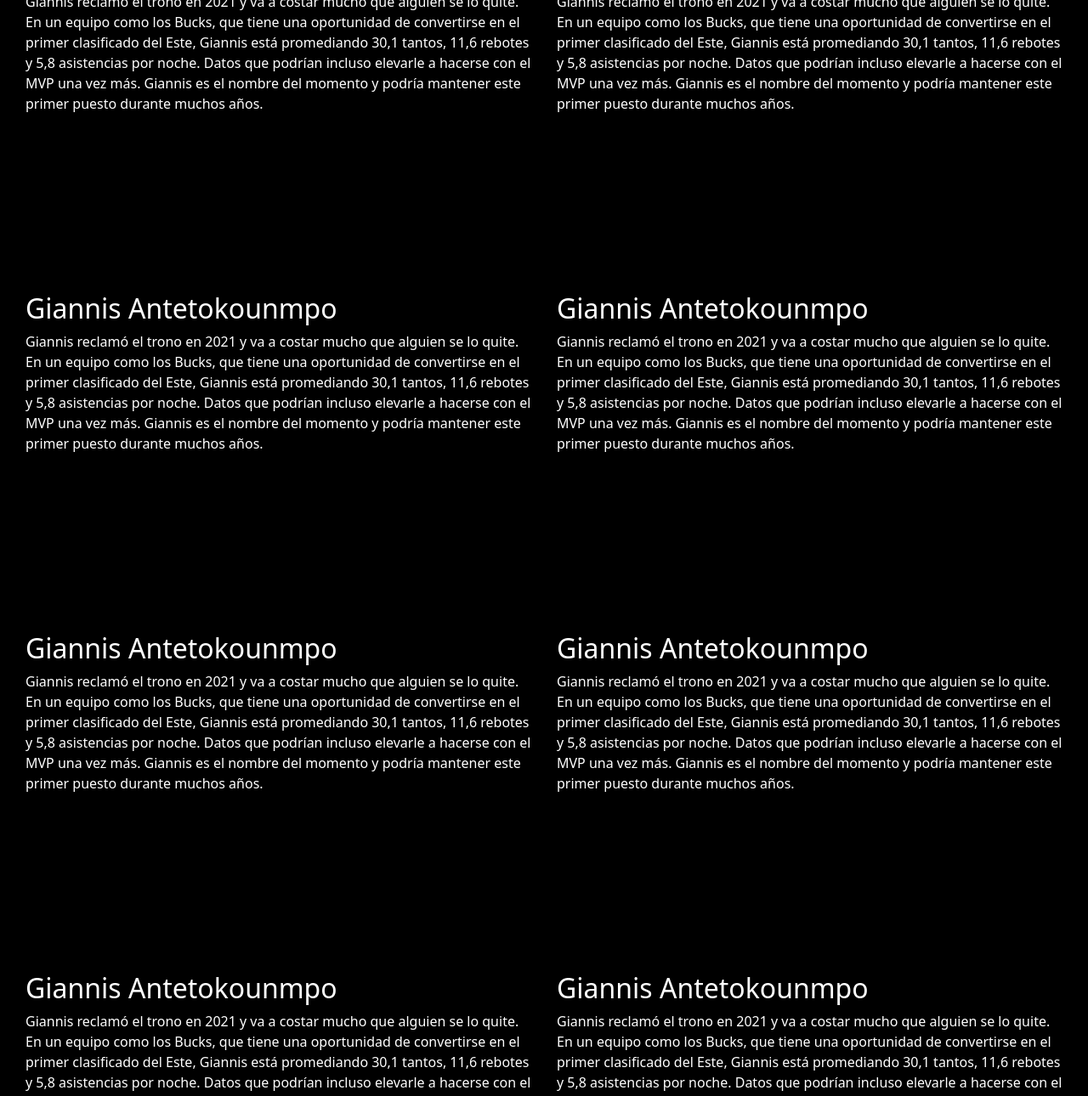
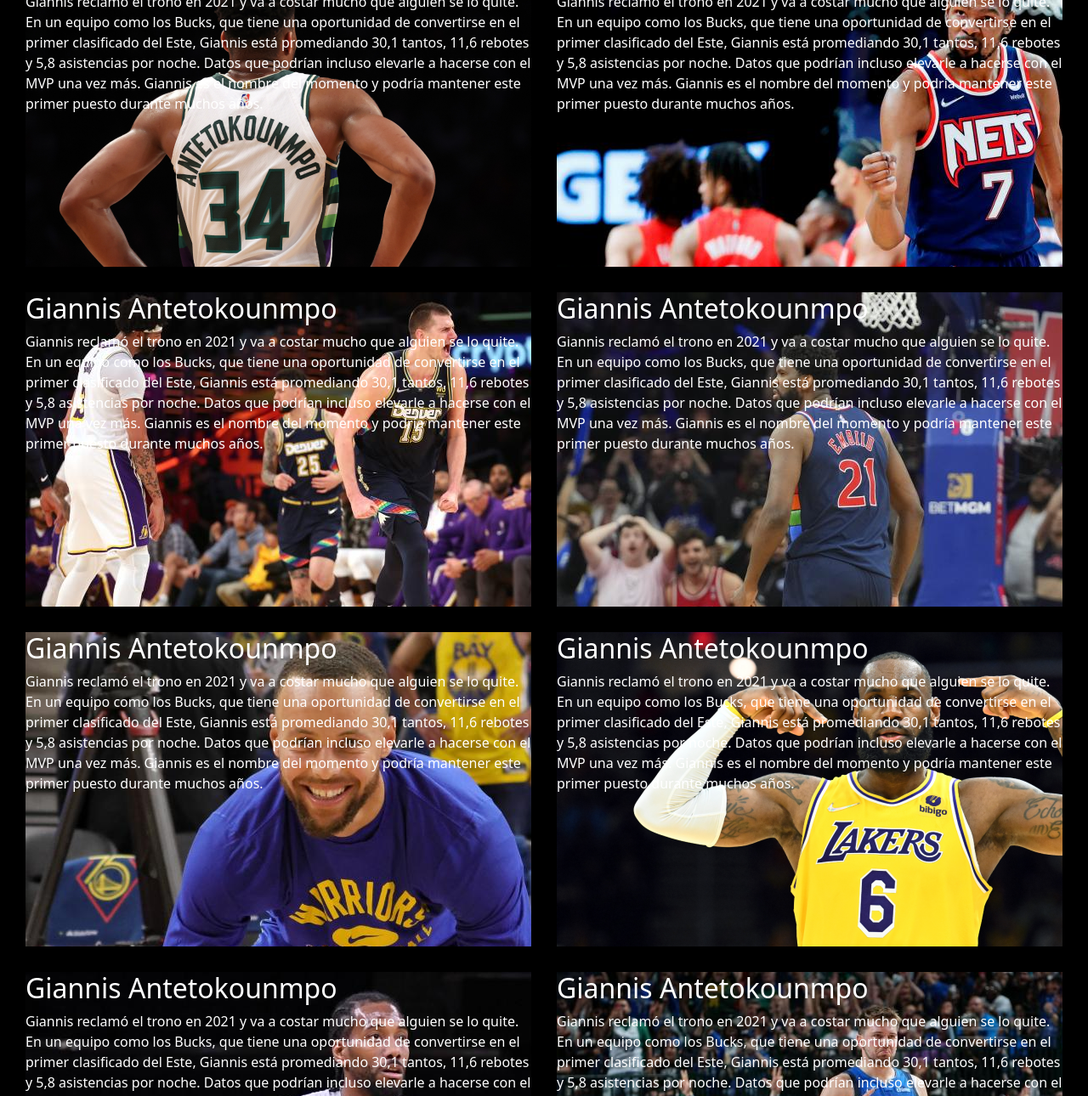
Before and after one commit to MartinForcade99/nba, a website: page paginas/estrellas.html in a window 1280 px wide. Shown: the part 578-1868 px from the top of the page at 85% size. Drawn offline with nearby package versions, Linux system fonts and the light colour scheme; files that its build step writes are made by us from their sources; the site is published under a folder, as on GitHub Pages, so addresses that start at the root find nothing.

Commit message:
Update estrellas.html

```diff
--- a/paginas/estrellas.html
+++ b/paginas/estrellas.html
@@ -55,62 +55,62 @@
                 </div>
             </div>
             <div class="grid-estrellas">
-                <div class="estrella" style="background-image: url(/image/giannis.png);">
+                <div class="estrella" style="background-image: url(../image/giannis.png);">
                     <h2>Giannis Antetokounmpo</h2>
                     <p>Giannis reclamó el trono en 2021 y va a costar mucho que alguien se lo quite. <br>
                         En un equipo como los Bucks, que tiene una oportunidad de convertirse en el primer clasificado del Este, Giannis está promediando 30,1 tantos, 11,6 rebotes y 5,8 asistencias por noche. Datos que podrían incluso elevarle a hacerse con el MVP una vez más.
                         Giannis es el nombre del momento y podría mantener este primer puesto durante muchos años.</p>
                 </div>
 
-                <div class="estrella" style="background-image: url(/image/durant.jpeg);">
+                <div class="estrella" style="background-image: url(../image/durant.jpeg);">
                     <h2>Giannis Antetokounmpo</h2>
                     <p>Giannis reclamó el trono en 2021 y va a costar mucho que alguien se lo quite. <br>
                         En un equipo como los Bucks, que tiene una oportunidad de convertirse en el primer clasificado del Este, Giannis está promediando 30,1 tantos, 11,6 rebotes y 5,8 asistencias por noche. Datos que podrían incluso elevarle a hacerse con el MVP una vez más.
                         Giannis es el nombre del momento y podría mantener este primer puesto durante muchos años.</p>
                 </div>
-                <div class="estrella" style="background-image: url(/image/jokic.jpg);">
+                <div class="estrella" style="background-image: url(../image/jokic.jpg);">
                     <h2>Giannis Antetokounmpo</h2>
                     <p>Giannis reclamó el trono en 2021 y va a costar mucho que alguien se lo quite. <br>
                         En un equipo como los Bucks, que tiene una oportunidad de convertirse en el primer clasificado del Este, Giannis está promediando 30,1 tantos, 11,6 rebotes y 5,8 asistencias por noche. Datos que podrían incluso elevarle a hacerse con el MVP una vez más.
                         Giannis es el nombre del momento y podría mantener este primer puesto durante muchos años.</p>
                 </div>
-                <div class="estrella" style="background-image: url(/image/embiid.jpg);">
+                <div class="estrella" style="background-image: url(../image/embiid.jpg);">
                     <h2>Giannis Antetokounmpo</h2>
                     <p>Giannis reclamó el trono en 2021 y va a costar mucho que alguien se lo quite. <br>
                         En un equipo como los Bucks, que tiene una oportunidad de convertirse en el primer clasificado del Este, Giannis está promediando 30,1 tantos, 11,6 rebotes y 5,8 asistencias por noche. Datos que podrían incluso elevarle a hacerse con el MVP una vez más.
                         Giannis es el nombre del momento y podría mantener este primer puesto durante muchos años.</p>
                 </div>
-                <div class="estrella" style="background-image: url(/image/curry.jpeg);">
+                <div class="estrella" style="background-image: url(../image/curry.jpeg);">
                     <h2>Giannis Antetokounmpo</h2>
                     <p>Giannis reclamó el trono en 2021 y va a costar mucho que alguien se lo quite. <br>
                         En un equipo como los Bucks, que tiene una oportunidad de convertirse en el primer clasificado del Este, Giannis está promediando 30,1 tantos, 11,6 rebotes y 5,8 asistencias por noche. Datos que podrían incluso elevarle a hacerse con el MVP una vez más.
                         Giannis es el nombre del momento y podría mantener este primer puesto durante muchos años.</p>
                 </div>
-                <div class="estrella" style="background-image: url(/image/lebron.png);">
+                <div class="estrella" style="background-image: url(../image/lebron.png);">
                     <h2>Giannis Antetokounmpo</h2>
                     <p>Giannis reclamó el trono en 2021 y va a costar mucho que alguien se lo quite. <br>
                         En un equipo como los Bucks, que tiene una oportunidad de convertirse en el primer clasificado del Este, Giannis está promediando 30,1 tantos, 11,6 rebotes y 5,8 asistencias por noche. Datos que podrían incluso elevarle a hacerse con el MVP una vez más.
                         Giannis es el nombre del momento y podría mantener este primer puesto durante muchos años.</p>
                 </div>
-                <div class="estrella" style="background-image: url(/image/leonard.jpg);">
+                <div class="estrella" style="background-image: url(../image/leonard.jpg);">
                     <h2>Giannis Antetokounmpo</h2>
                     <p>Giannis reclamó el trono en 2021 y va a costar mucho que alguien se lo quite. <br>
                         En un equipo como los Bucks, que tiene una oportunidad de convertirse en el primer clasificado del Este, Giannis está promediando 30,1 tantos, 11,6 rebotes y 5,8 asistencias por noche. Datos que podrían incluso elevarle a hacerse con el MVP una vez más.
                         Giannis es el nombre del momento y podría mantener este primer puesto durante muchos años.</p>
                 </div>
-                <div class="estrella" style="background-image: url(/image/doncic.jpeg);">
+                <div class="estrella" style="background-image: url(../image/doncic.jpeg);">
                     <h2>Giannis Antetokounmpo</h2>
                     <p>Giannis reclamó el trono en 2021 y va a costar mucho que alguien se lo quite. <br>
                         En un equipo como los Bucks, que tiene una oportunidad de convertirse en el primer clasificado del Este, Giannis está promediando 30,1 tantos, 11,6 rebotes y 5,8 asistencias por noche. Datos que podrían incluso elevarle a hacerse con el MVP una vez más.
                         Giannis es el nombre del momento y podría mantener este primer puesto durante muchos años.</p>
                 </div>
-                <div class="estrella" style="background-image: url(/image/paul.jpeg);">
+                <div class="estrella" style="background-image: url(../image/paul.jpeg);">
                     <h2>Giannis Antetokounmpo</h2>
                     <p>Giannis reclamó el trono en 2021 y va a costar mucho que alguien se lo quite. <br>
                         En un equipo como los Bucks, que tiene una oportunidad de convertirse en el primer clasificado del Este, Giannis está promediando 30,1 tantos, 11,6 rebotes y 5,8 asistencias por noche. Datos que podrían incluso elevarle a hacerse con el MVP una vez más.
                         Giannis es el nombre del momento y podría mantener este primer puesto durante muchos años.</p>
                 </div>
-                <div class="estrella" style="background-image: url(/image/harden.jpeg);">
+                <div class="estrella" style="background-image: url(../image/harden.jpeg);">
                     <h2>Giannis Antetokounmpo</h2>
                     <p>Giannis reclamó el trono en 2021 y va a costar mucho que alguien se lo quite. <br>
                         En un equipo como los Bucks, que tiene una oportunidad de convertirse en el primer clasificado del Este, Giannis está promediando 30,1 tantos, 11,6 rebotes y 5,8 asistencias por noche. Datos que podrían incluso elevarle a hacerse con el MVP una vez más.
```
